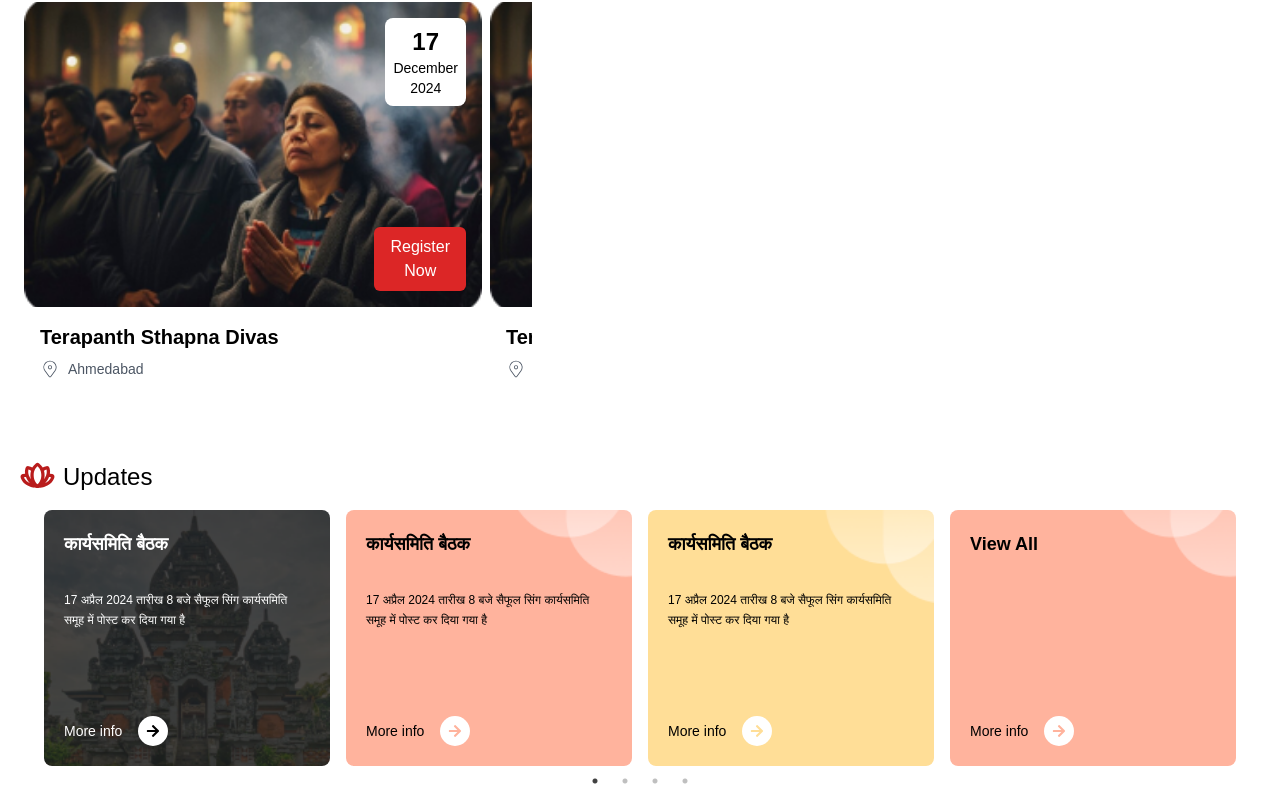
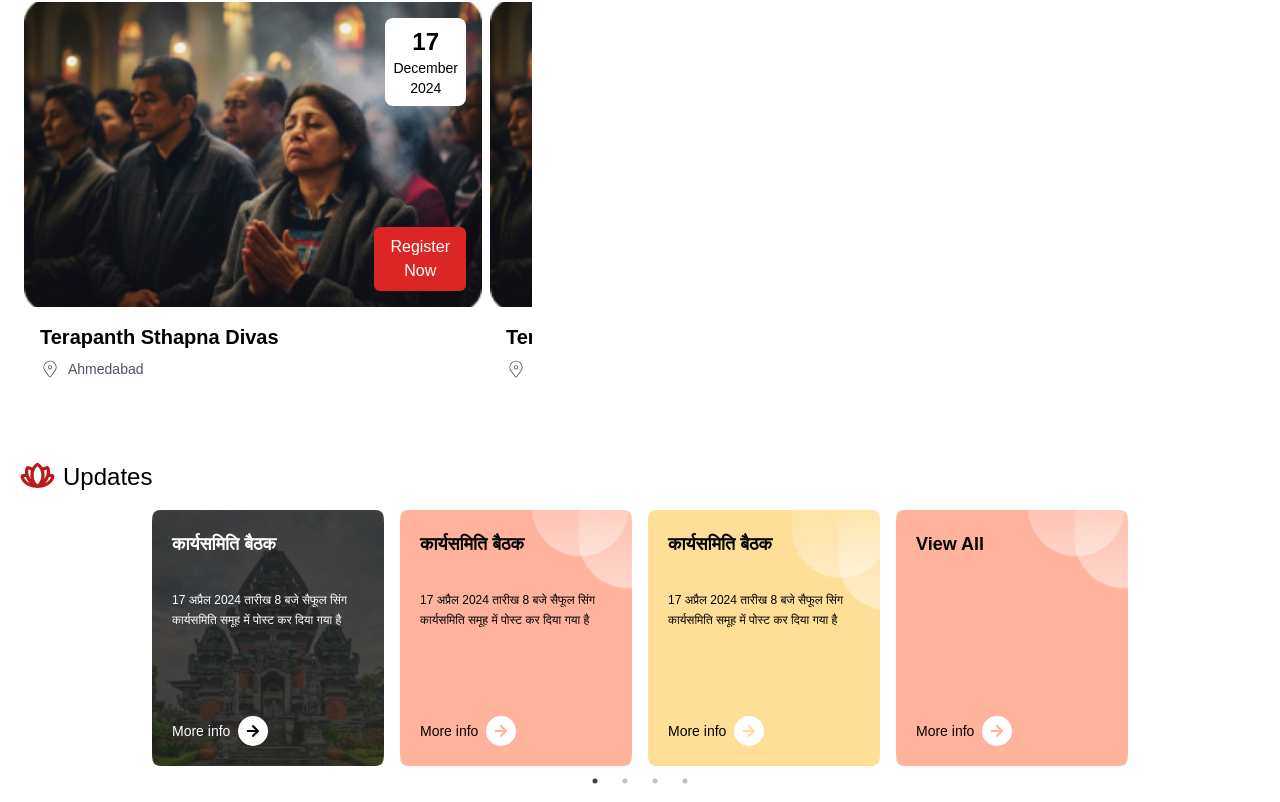
Before and after one commit to SrijaAdhya12/assignment, a React (Vite) app in the folder client/: page / in a window 1280 px wide. Shown: the part 1422-2224 px from the top of the page. Built offline with nearby package versions, Linux system fonts and the light colour scheme.

Commit message:
feat: added updates carausal

```diff
--- a/client/src/components/UpdateCarousal.jsx
+++ b/client/src/components/UpdateCarousal.jsx
@@ -10,26 +10,24 @@ const Carousel = () => {
         speed: 500,
         slidesToShow: 4,
         slidesToScroll: 1,
+        arrows: false,
         responsive: [
             {
                 breakpoint: 1024,
                 settings: {
                     slidesToShow: 3,
-                    slidesToScroll: 1,
                 },
             },
             {
                 breakpoint: 768,
                 settings: {
                     slidesToShow: 2,
-                    slidesToScroll: 1,
                 },
             },
             {
                 breakpoint: 480,
                 settings: {
                     slidesToShow: 1,
-                    slidesToScroll: 1,
                 },
             },
         ],
@@ -70,7 +68,7 @@ const Carousel = () => {
     ];
 
     return (
-        <div className="p-4">
+        <div className="p-4 max-w-screen-lg mx-auto">
             <Slider {...settings}>
                 {slides.map((slide, index) => (
                     <div key={index} className="px-2">
@@ -84,11 +82,15 @@ const Carousel = () => {
                         >
                             <h3 className="text-lg font-bold">{slide.title}</h3>
                             {slide.description && (
-                                <p className="text-xs leading-5 mt-4 md:mt-8">{slide.description}</p>
+                                <p className="text-xs leading-5 mt-4 md:mt-8">
+                                    {slide.description}
+                                </p>
                             )}
-                            <button className="mt-auto text-sm flex items-center gap-4">
+                            <button className="mt-auto text-sm flex items-center gap-2">
                                 <span className="font-medium">More info</span>
-                                <span className="transition-transform transform bg-white rounded-full p-2">
+                                <span
+                                    className={`transition-transform transform hover:scale-110 bg-white rounded-full p-2`}
+                                >
                                     <FaArrowRight className={`${slide.arrowColor}`} />
                                 </span>
                             </button>
```
